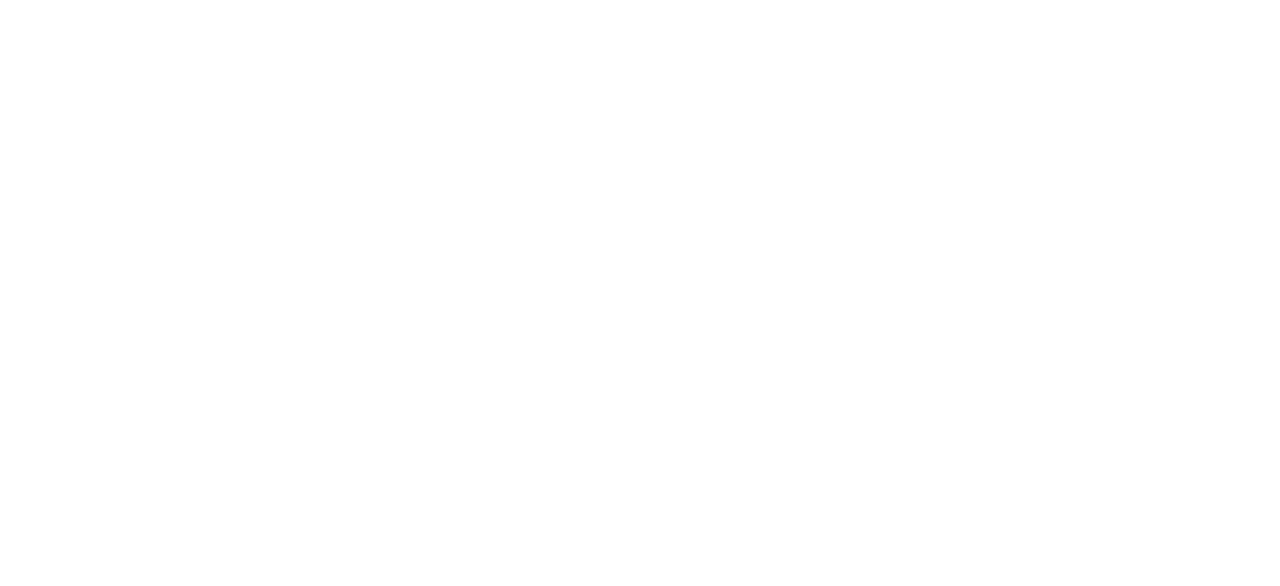
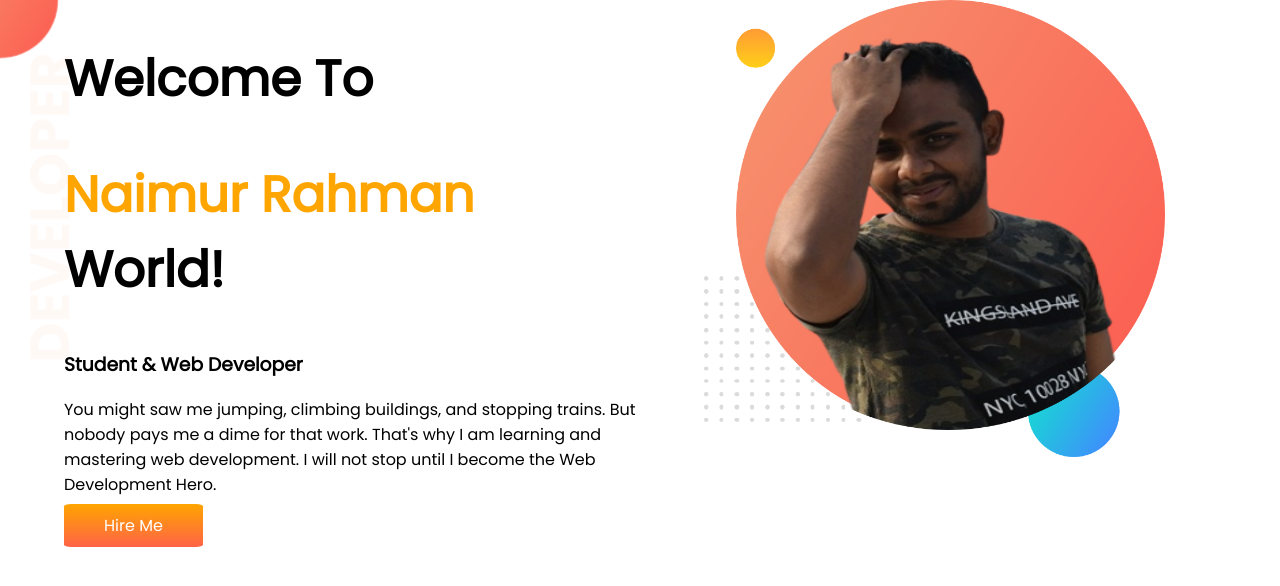
Before and after one commit to naimurrahman1142/mil1-mod2-profile2, a plain HTML site: page index.html in a window 1280 px wide. Drawn offline with Linux system fonts and the light colour scheme.

Commit message:
section1 done

```diff
--- a/index.html
+++ b/index.html
@@ -6,10 +6,30 @@
     <meta http-equiv="X-UA-Compatible" content="IE=edge">
     <meta name="viewport" content="width=device-width, initial-scale=1.0">
     <title>new profile</title>
+    <link rel="preconnect" href="https://fonts.googleapis.com">
+    <link rel="preconnect" href="https://fonts.gstatic.com" crossorigin>
+    <link href="https://fonts.googleapis.com/css2?family=Poppins&family=Roboto&display=swap" rel="stylesheet">
     <link rel="stylesheet" href="style.css">
+
 </head>
 
 <body>
+    <section>
+        <div class="half-width">
+            <h1>Welcome To</h1>
+            <h1><span class="orange-color">Naimur Rahman</span> World!</h1>
+            <h3>Student & Web Developer</h3>
+            <p>You might saw me jumping, climbing buildings, and stopping trains. But nobody pays me a dime for that
+                work.
+                That's why I am learning and mastering web development. I will not stop until I become the Web
+                Development
+                Hero.</p>
+            <a class="hire" target="_blank" href="https://github.com/naimurrahman1142/mil1-mod2-profile2">Hire Me</a>
+        </div>
+        <div class="half-width">
+            <img src="image/mypic.png" alt="">
+        </div>
+    </section>
 
 </body>
 
--- a/style.css
+++ b/style.css
@@ -0,0 +1,39 @@
+body {
+    font-family: 'Poppins', sans-serif;
+    margin: 0%;
+}
+
+.orange-color {
+    color: orange;
+}
+
+h1 {
+    font-size: 50px;
+}
+
+section {
+    display: flex;
+    background-image: url(image/top-banner.png);
+    background-repeat: no-repeat;
+
+}
+
+.half-width {
+    width: 50%;
+    padding-left: 5%;
+}
+
+.half-width img {
+    width: 80%;
+
+}
+
+.hire {
+    text-decoration: none;
+    background-image: linear-gradient(orange, tomato);
+    padding: 10px 40px;
+    border-radius: 10px;
+    color: white;
+    border-radius: 5%;
+
+}
```
Also changed, not shown: image/my-bg.png (deleted).
